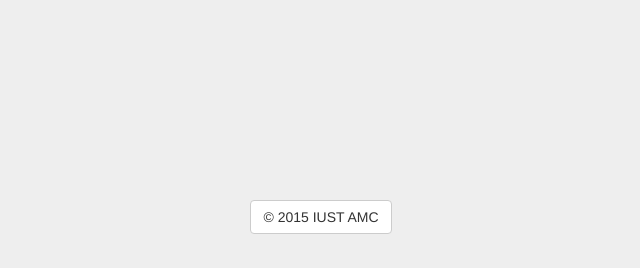
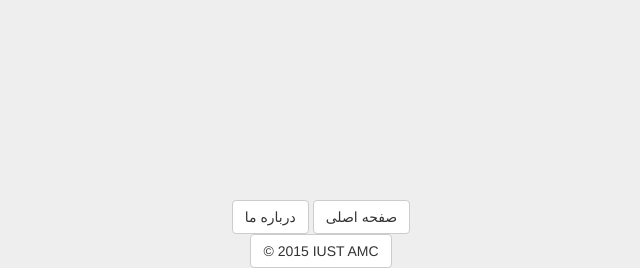
Before and after one commit to behnejad/gosling, a Django app: template templates/index.html in a window 1280 px wide. Shown: the part 540-808 px from the top of the page, without its empty margins (319-959 px from the left). Before the commit the page ends 774 px from the top, so only its background shows below. Run offline with Django 3.2, Linux system fonts and the light colour scheme; the template is opened without the code that fills it: most values are stand-ins (such as "Sample title", 1, 10 or a date in 2020); some libraries are stand-ins or nearby versions.

Commit message:
add about page to site.
add about page.
remove app dependecy.
add views.py to Project root.

```diff
--- a/gosling/urls.py
+++ b/gosling/urls.py
@@ -2,7 +2,7 @@ from django.conf.urls import include, url
 from django.contrib import admin
 from dajaxice.core import dajaxice_autodiscover, dajaxice_config
 from django.views.generic import TemplateView
-from user.views import policy
+from views import policy, about
 
 dajaxice_autodiscover()
 admin.autodiscover()
@@ -10,6 +10,7 @@ admin.autodiscover()
 urlpatterns = (
     url(r'^$', TemplateView.as_view(template_name='index.html'), name='home'),
     url(r'^policy/', policy, name='policy'),
+    url(r'^about/', about, name='about'),
     url(r'^user/', include('user.urls')),
     url(r'^exam/', include('exam.urls')),
     url(dajaxice_config.dajaxice_url, include('dajaxice.urls')),
--- a/templates/base.html
+++ b/templates/base.html
@@ -24,7 +24,9 @@
 				<span class="icon-bar"></span>
 				<span class="icon-bar"></span>
 			</button>
-			<a class="navbar-brand">{% block sitename %}Gosling Test System{% endblock %}</a>
+			<a class="navbar-brand">{% block sitename %}Gosling Test System
+
+                {% endblock %}</a>
 		</div>
 		<div class="collapse navbar-collapse" id="nav-bar">
 			{% block navLeft %}
@@ -63,10 +65,23 @@
 {% block footer %}
 <footer class="myfooter">
 	<div class="container" align="center">
+
+		<div class="text-muted btn-group">
+			<a class="text-info btn btn-default" href="/about">درباره ما</a>
+		</div>
+        <div class="text-muted btn-group">
+			<a class="text-info btn btn-default" href="/">صفحه اصلی</a>
+		</div>
+	</div>
+
+    <div class="container" align="center">
+
 		<div class="text-muted btn-group">
 			<a class="text-info btn btn-default" href="#"> &copy; 2015 IUST AMC</a>
 		</div>
+
 	</div>
+
 </footer>
 {% endblock %}
 </body>
--- a/user/views.py
+++ b/user/views.py
@@ -81,10 +81,6 @@ def do_reg(request):
     return render(request, 'index.html', {'mes': "ههههه ههههه ههههه"})
 
 
-def policy(request):
-    return render(request, 'policy.html', {'panel': 2})
-
-
 def password_change(request):
     return render(request, 'index.html')
 
```
Also changed, not shown: gosling/views.py (added, +9 -0 lines), templates/about.html (added, +19 -0 lines).
